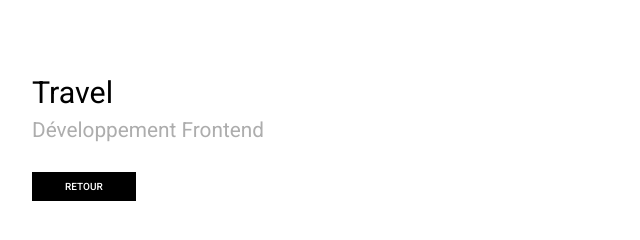
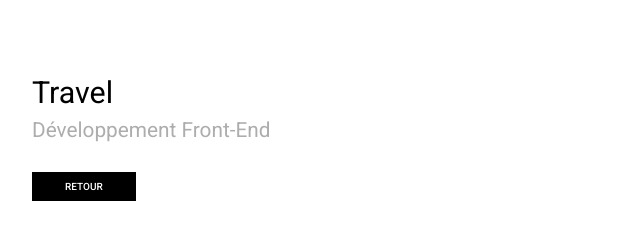
Before and after one commit to kayancodes/travel_js, a plain HTML site: page index.html in a window 1280 px wide. Shown: the top 240 px of the page, 118-758 px from the left. Drawn offline with nearby package versions, Linux system fonts and the light colour scheme.

Commit message:
Correction Ortho

```diff
--- a/index.html
+++ b/index.html
@@ -29,7 +29,7 @@
 
                 <h1 class="main_header--title">Travel</h1>
 
-                <h2>Développement Frontend</h2>
+                <h2>Développement Front-End</h2>
 
                 <div>
                     <a href="https://kayancodes.github.io/portfolio/#realisations"
```
